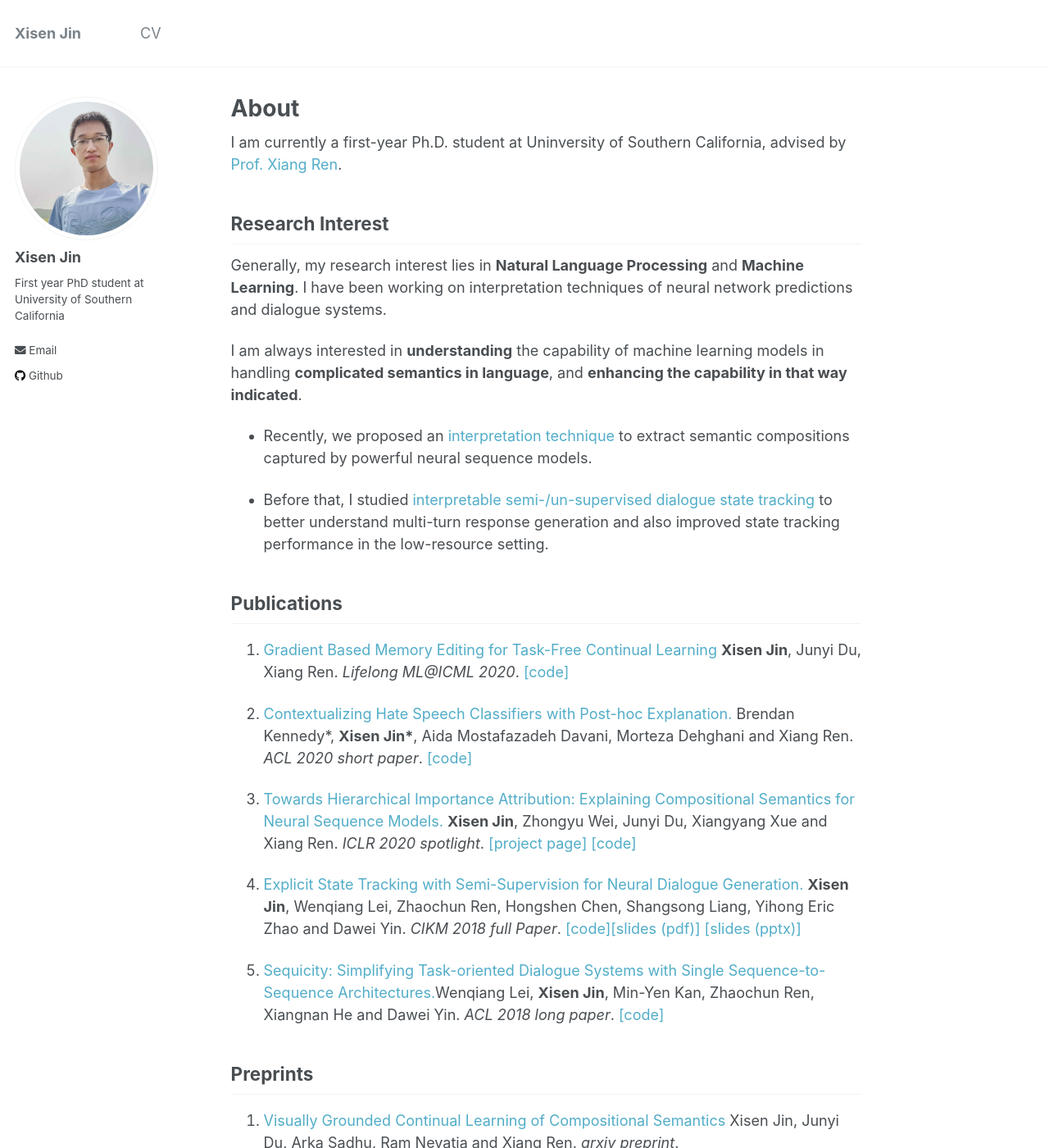
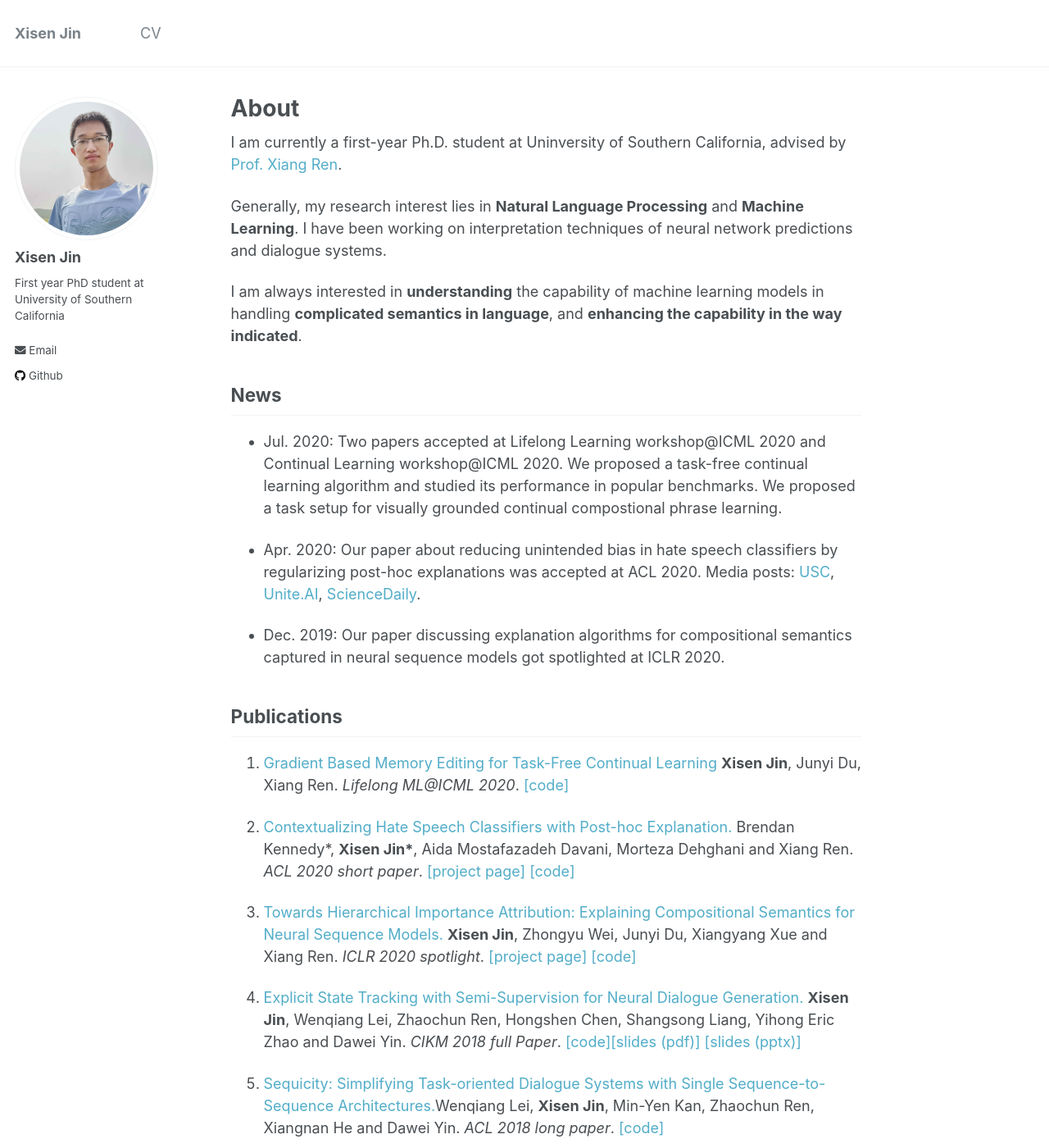
Before and after one commit to AuCson/aucson.github.io, a Jekyll site: the page built from _pages/about.md, in a window 1280 px wide and 1400 px high. Shown: the whole window at 82% size. Built offline with Jekyll 4.4.1, drawn with Linux system fonts in a browser that asks for light colours.

Commit message:
updated news

```diff
--- a/_pages/about.md
+++ b/_pages/about.md
@@ -10,21 +10,25 @@ redirect_from:
 
 I am currently a first-year Ph.D. student at Uninversity of Southern California, advised by [Prof. Xiang Ren](http://ink-ron.usc.edu/xiangren/).
 
-## Research Interest
-
 Generally, my research interest lies in **Natural Language Processing** and **Machine Learning**. I have been working on interpretation techniques of neural network predictions and dialogue systems.
 
-I am always interested in **understanding** the capability of machine learning models in handling **complicated semantics in language**, and **enhancing the capability in that way indicated**.
+I am always interested in **understanding** the capability of machine learning models in handling **complicated semantics in language**, and **enhancing the capability in the way indicated**.
 
-- Recently, we proposed an [interpretation technique](#iclr20towards) to extract semantic compositions captured by powerful neural sequence models.
+## News
 
-- Before that, I studied [interpretable semi-/un-supervised dialogue state tracking](#cikm18explicit) to better understand multi-turn response generation and also improved state tracking performance in the low-resource setting.
+- Jul. 2020: Two papers accepted at Lifelong Learning workshop@ICML 2020 and Continual Learning workshop@ICML 2020. We proposed a task-free continual learning algorithm and studied its performance in popular benchmarks. We proposed a task setup for visually grounded continual compostional phrase learning.
+
+
+- Apr. 2020: Our paper about reducing unintended bias in hate speech classifiers by regularizing post-hoc explanations was accepted at ACL 2020. Media posts: [USC](https://viterbischool.usc.edu/news/2020/07/context-reduces-racial-bias-in-hate-speech-detection-algorithms/), [Unite.AI](https://www.unite.ai/new-study-attempts-to-improve-hate-speech-detection-algorithms/), [ScienceDaily](https://www.sciencedaily.com/releases/2020/07/200707113229.htm).
+
+- Dec. 2019: Our paper discussing explanation algorithms for compositional semantics captured in neural sequence models got spotlighted at ICLR 2020.
+
 
 ## Publications
-1. <a name="lifelong20gmed"></a><a href="http://aucson.github.io/files/icml_workshop_GMED.pdf">Gradient Based Memory Editing for Task-Free Continual Learning</a> **Xisen Jin**, Junyi Du, Xiang Ren. *Lifelong ML@ICML 2020*. [[code]](https://github.com/ink-usc/GMED)
+1. <a name="lifelong20gmed"></a><a href="http://aucson.github.io/files/icml_workshop_GMED.pdf">Gradient Based Memory Editing for Task-Free Continual Learning</a> **Xisen Jin**, Junyi Du, Xiang Ren. *Lifelong ML@ICML 2020*.
+ [[code]](https://github.com/ink-usc/GMED)
 
-
-1. <a name="acl20contextual"></a><a href="https://arxiv.org/abs/2005.02439">Contextualizing Hate Speech Classifiers with Post-hoc Explanation.</a> Brendan Kennedy\*, **Xisen Jin\***, Aida Mostafazadeh Davani, Morteza Dehghani and Xiang Ren. *ACL 2020 short paper*. [[code]](https://github.com/BrendanKennedy/contextualizing-hate-speech-models-with-explanations)
+1. <a name="acl20contextual"></a><a href="https://arxiv.org/abs/2005.02439">Contextualizing Hate Speech Classifiers with Post-hoc Explanation.</a> Brendan Kennedy\*, **Xisen Jin\***, Aida Mostafazadeh Davani, Morteza Dehghani and Xiang Ren. *ACL 2020 short paper*. [[project page]](https://inklab.usc.edu/contextualize-hate-speech/) [[code]](https://github.com/BrendanKennedy/contextualizing-hate-speech-models-with-explanations)
 
 1. <a name="iclr20towards"></a><a href="https://openreview.net/forum?id=BkxRRkSKwr">Towards Hierarchical Importance Attribution: Explaining Compositional Semantics for Neural Sequence Models.</a> **Xisen Jin**, Zhongyu Wei, Junyi Du, Xiangyang Xue and Xiang Ren.  *ICLR 2020 spotlight*. [[project page]](http://inklab.usc.edu/hiexpl/) [[code]](https://github.com/INK-USC/hierarchical-explanation)
 
```
